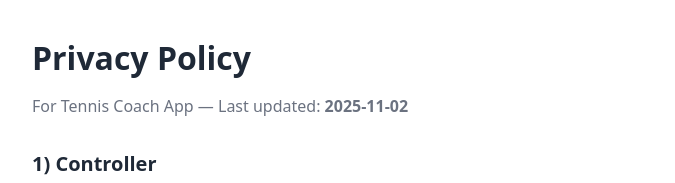
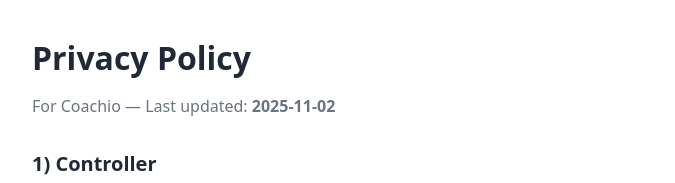
Before and after one commit to zk4621/Coachio-privacy-policy, a plain HTML site: page index.html in a window 1280 px wide. Shown: the top 183 px of the page, without its empty margins (158-833 px from the left). Drawn offline with Linux system fonts and the light colour scheme.

Commit message:
Update privacy policy reference from Tennis Coach to Coachio

```diff
--- a/index.html
+++ b/index.html
@@ -32,7 +32,7 @@
   <main class="container">
     <header>
       <h1>Privacy Policy</h1>
-      <p class="muted">For Tennis Coach App — Last updated: <strong>2025-11-02</strong></p>
+      <p class="muted">For Coachio — Last updated: <strong>2025-11-02</strong></p>
     </header>
 
     <section>
```
